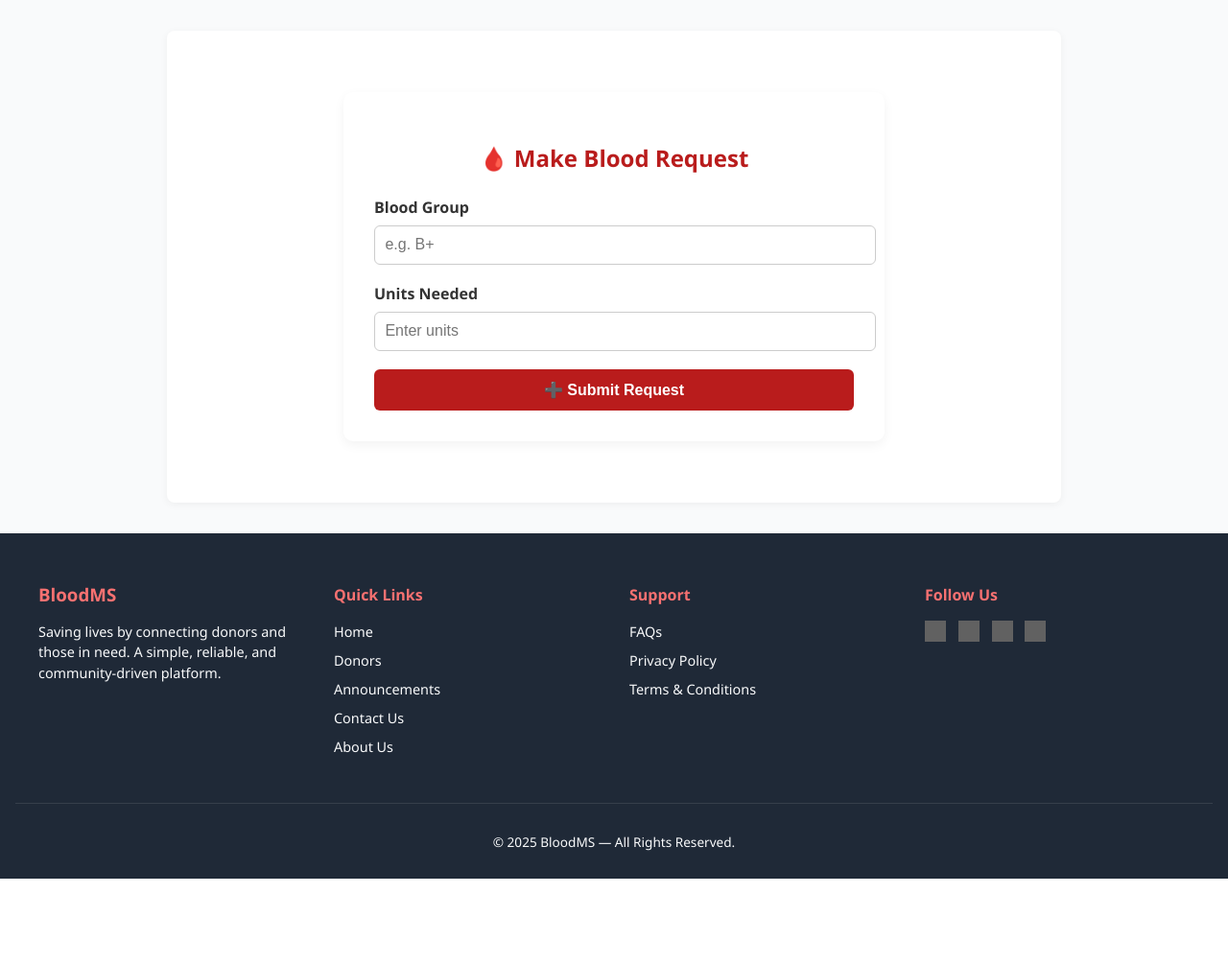
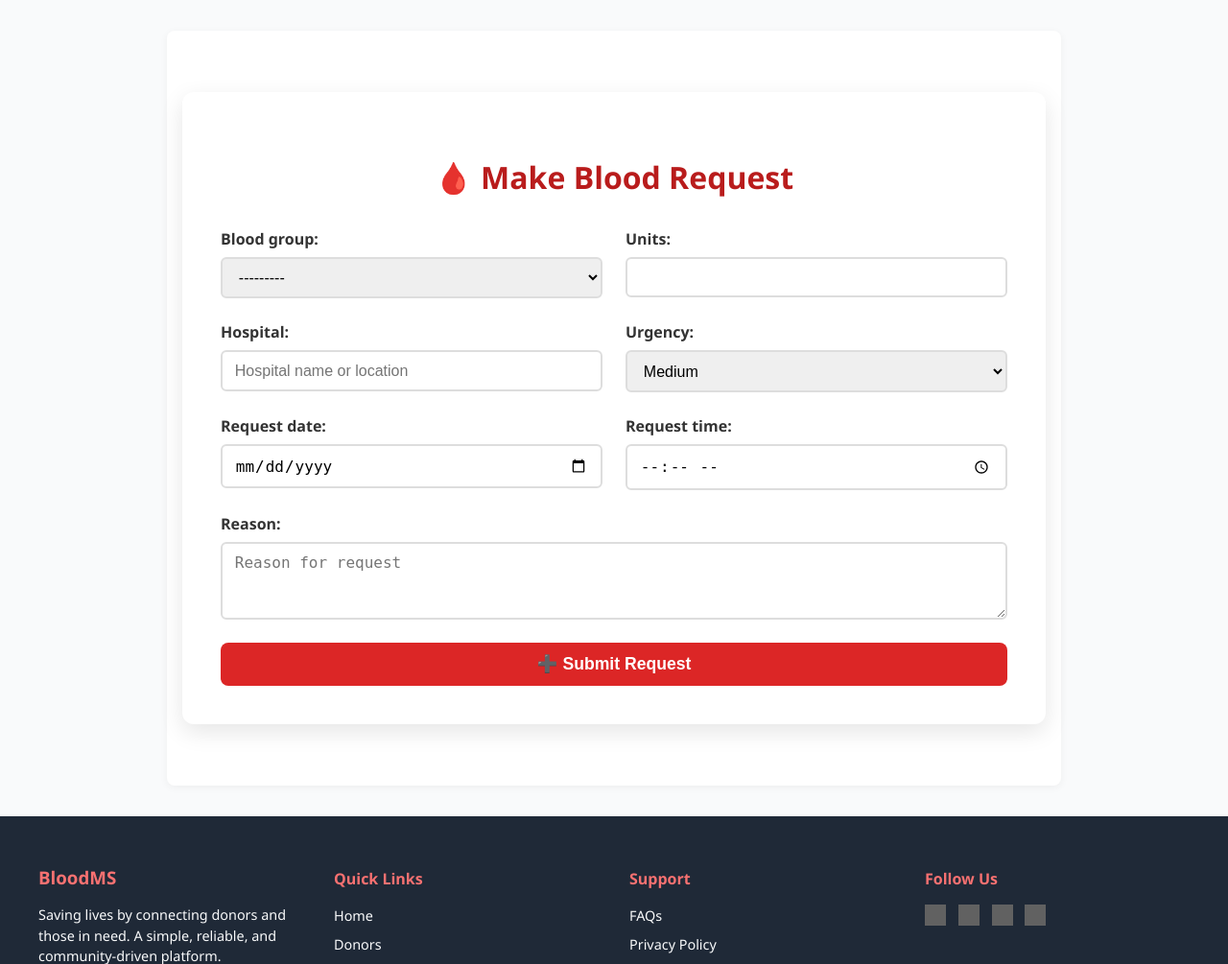
Before and after one commit to manisulislam/academic_swe_project_blood_management, a Django app: page /recipients/make/ in a window 1280 px wide. Shown: the part 54-1059 px from the top of the page at 96% size. Before the commit the page ends 970 px from the top, so only its background shows below. Run offline with Django 5.2, Linux system fonts and the light colour scheme; the visitor is signed in with stand-in values (Sample User, id 1); grey boxes are pictures that could not be loaded.

Commit message:
seup email notification

```diff
--- /dev/null
+++ b/recipients/forms.py
@@ -0,0 +1,26 @@
+from django import forms
+from .models import BloodRequest
+
+class BloodRequestForm(forms.ModelForm):
+    request_date = forms.DateField(
+        widget=forms.DateInput(attrs={'type': 'date', 'class': 'form-control'}),
+        required=True
+    )
+    request_time = forms.TimeField(
+        widget=forms.TimeInput(attrs={'type': 'time', 'class': 'form-control'}),
+        required=True
+    )
+
+    class Meta:
+        model = BloodRequest
+        fields = [
+            'blood_group', 'units', 'hospital', 'urgency', 'reason',
+            'request_date', 'request_time'
+        ]
+        widgets = {
+            'blood_group': forms.Select(attrs={'class': 'form-control'}),
+            'units': forms.NumberInput(attrs={'class': 'form-control', 'min': 1}),
+            'hospital': forms.TextInput(attrs={'class': 'form-control', 'placeholder': 'Hospital name or location'}),
+            'urgency': forms.Select(attrs={'class': 'form-control'}),
+            'reason': forms.Textarea(attrs={'class': 'form-control', 'rows': 3, 'placeholder': 'Reason for request'}),
+        }
--- a/recipients/models.py
+++ b/recipients/models.py
@@ -7,8 +7,33 @@ class BloodRequest(models.Model):
         ('approved', 'Approved'),
         ('rejected', 'Rejected'),
     )
+    BLOOD_GROUP_CHOICES = [
+        ('A+', 'A+'),
+        ('A-', 'A-'),
+        ('B+', 'B+'),
+        ('B-', 'B-'),
+        ('AB+', 'AB+'),
+        ('AB-', 'AB-'),
+        ('O+', 'O+'),
+        ('O-', 'O-'),
+    ]
+
+    URGENCY_CHOICES = (
+        ('low', 'Low'),
+        ('medium', 'Medium'),
+        ('high', 'High'),
+    )
+
     user = models.ForeignKey(settings.AUTH_USER_MODEL, on_delete=models.CASCADE)
-    blood_group = models.CharField(max_length=5)
+    blood_group = models.CharField(max_length=3, choices=BLOOD_GROUP_CHOICES)
     units = models.PositiveIntegerField()
+    hospital = models.CharField(max_length=150, null=True, blank=True)   # new field
+    urgency = models.CharField(max_length=10, choices=URGENCY_CHOICES, default='medium')
+    request_date = models.DateField(auto_now_add=False, null=True, blank=True)
+    request_time = models.TimeField(auto_now_add=False, null=True, blank=True)
+    reason = models.TextField(null=True, blank=True)
     status = models.CharField(max_length=10, choices=BLOOD_STATUS, default='pending')
     requested_on = models.DateTimeField(auto_now_add=True)
+
+    def __str__(self):
+        return f"{self.user.username} – {self.blood_group} ({self.units} units)"
--- a/recipients/templates/recipients/request_blood.html
+++ b/recipients/templates/recipients/request_blood.html
@@ -2,64 +2,94 @@
 {% block content %}
 <style>
   .request-container {
-    max-width: 500px;
+    max-width: 900px;
     margin: 2rem auto;
     background-color: #ffffff;
-    padding: 2rem;
-    border-radius: 10px;
-    box-shadow: 0 4px 12px rgba(0, 0, 0, 0.05);
+    padding: 2.5rem;
+    border-radius: 12px;
+    box-shadow: 0 8px 24px rgba(0,0,0,0.1);
+    font-family: 'Segoe UI', Tahoma, Geneva, Verdana, sans-serif;
+    transition: transform 0.3s ease, box-shadow 0.3s ease;
   }
 
-  .request-container h2 {
+  .request-container:hover {
+    transform: translateY(-2px);
+    box-shadow: 0 12px 30px rgba(0,0,0,0.15);
+  }
+
+  h2 {
     text-align: center;
     color: #b91c1c;
-    margin-bottom: 1.5rem;
+    font-size: 2rem;
+    font-weight: 700;
+    margin-bottom: 2rem;
+  }
+
+  form {
+    display: grid;
+    grid-template-columns: repeat(auto-fit, minmax(280px, 1fr));
+    gap: 1.5rem;
   }
 
   .form-group {
-    margin-bottom: 1.2rem;
+    display: flex;
+    flex-direction: column;
   }
 
-  .form-group label {
-    display: block;
-    margin-bottom: 0.5rem;
+  label {
     font-weight: 600;
     color: #333;
+    margin-bottom: 0.5rem;
+    transition: color 0.3s;
   }
 
-  .form-group input {
-    width: 100%;
-    padding: 0.65rem;
-    border: 1px solid #ccc;
+  label:hover {
+    color: #b91c1c;
+  }
+
+  input, select, textarea {
+    padding: 0.65rem 0.8rem;
+    border: 2px solid #ddd;
     border-radius: 6px;
     font-size: 1rem;
+    transition: border-color 0.3s, box-shadow 0.3s;
   }
 
-  .form-group input:focus {
+  input:focus, select:focus, textarea:focus {
+    outline: none;
     border-color: #b91c1c;
-    outline: none;
+    box-shadow: 0 0 8px rgba(185,28,28,0.3);
+  }
+
+  textarea {
+    resize: vertical;
+  }
+
+  .full-width {
+    grid-column: 1 / -1;
   }
 
   .submit-btn {
-    width: 100%;
-    background-color: #b91c1c;
+    grid-column: 1 / -1;
+    background-color: #dc2626;
     color: white;
     padding: 0.75rem;
-    font-size: 1rem;
-    font-weight: bold;
+    font-size: 1.1rem;
+    font-weight: 700;
     border: none;
-    border-radius: 6px;
+    border-radius: 8px;
     cursor: pointer;
-    transition: background-color 0.3s;
+    transition: background-color 0.3s ease, transform 0.2s ease;
   }
 
   .submit-btn:hover {
-    background-color: #991b1b;
+    background-color: #b91c1c;
+    transform: translateY(-2px);
   }
 
-  @media (max-width: 600px) {
-    .request-container {
-      padding: 1rem;
+  @media (max-width: 768px) {
+    form {
+      grid-template-columns: 1fr;
     }
   }
 </style>
@@ -68,14 +98,42 @@
   <h2>🩸 Make Blood Request</h2>
   <form method="post">
     {% csrf_token %}
+
     <div class="form-group">
-      <label for="blood_group">Blood Group</label>
-      <input type="text" name="blood_group" id="blood_group" placeholder="e.g. B+" required>
+      {{ form.blood_group.label_tag }}
+      {{ form.blood_group }}
     </div>
+
     <div class="form-group">
-      <label for="units">Units Needed</label>
-      <input type="number" name="units" id="units" placeholder="Enter units" required min="1">
+      {{ form.units.label_tag }}
+      {{ form.units }}
     </div>
+
+    <div class="form-group">
+      {{ form.hospital.label_tag }}
+      {{ form.hospital }}
+    </div>
+
+    <div class="form-group">
+      {{ form.urgency.label_tag }}
+      {{ form.urgency }}
+    </div>
+
+    <div class="form-group">
+      {{ form.request_date.label_tag }}
+      {{ form.request_date }}
+    </div>
+
+    <div class="form-group">
+      {{ form.request_time.label_tag }}
+      {{ form.request_time }}
+    </div>
+
+    <div class="form-group full-width">
+      {{ form.reason.label_tag }}
+      {{ form.reason }}
+    </div>
+
     <button type="submit" class="submit-btn">➕ Submit Request</button>
   </form>
 </div>
--- a/recipients/views.py
+++ b/recipients/views.py
@@ -1,15 +1,43 @@
 from django.shortcuts import render, redirect
 from django.contrib.auth.decorators import login_required
 from .models import BloodRequest
+from .forms import BloodRequestForm
+from django.core.mail import EmailMultiAlternatives
+from django.template.loader import render_to_string
 
 @login_required
 def request_blood(request):
     if request.method == 'POST':
-        Bg = request.POST['blood_group']
-        u = request.POST['units']
-        BloodRequest.objects.create(user=request.user, blood_group=Bg, units=u)
-        return redirect('request_history')
-    return render(request, 'recipients/request_blood.html')
+        form = BloodRequestForm(request.POST)
+        if form.is_valid():
+            blood_request = form.save(commit=False)
+            blood_request.user = request.user  # associate the request with logged-in user
+            blood_request.save()
+
+
+            # testing request blood mail
+            mail_subject='Request Blood  Successfully message'
+            message=render_to_string('recipients/request_blood_mail.html',{
+                'user': request.user,
+                'blood_group': blood_request.blood_group,
+                'units': blood_request.units,
+                'hospital': blood_request.hospital,
+                'urgency': blood_request.urgency,
+                'request_date': blood_request.request_date,
+                'request_time': blood_request.request_time,
+                'reason': blood_request.reason,
+                'requested_on': blood_request.requested_on,
+
+            })
+            to_email=request.user.email
+            send_email=EmailMultiAlternatives(mail_subject,'',to=[to_email])
+            send_email.attach_alternative(message,'text/html')
+            send_email.send()
+            return redirect('request_history')  # your blood request history page
+    else:
+        form = BloodRequestForm()
+
+    return render(request, 'recipients/request_blood.html', {'form': form})
 
 @login_required
 def request_history(request):
```
Also changed, not shown: blood_management/settings.py (+14 -1 lines), core/views.py (+4 -5 lines), recipients/templates/recipients/request_blood_mail.html (added, +124 -0 lines), recipients/migrations/0002_bloodrequest_hospital_bloodrequest_reason_and_more.py (added), recipients/migrations/0003_alter_bloodrequest_blood_group.py (added).
